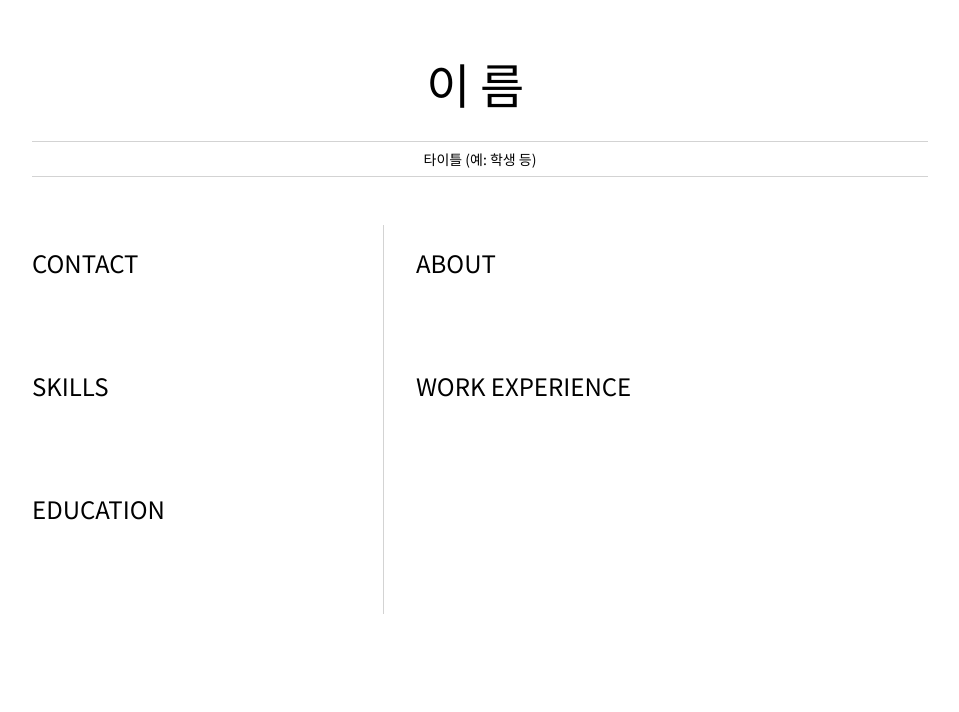
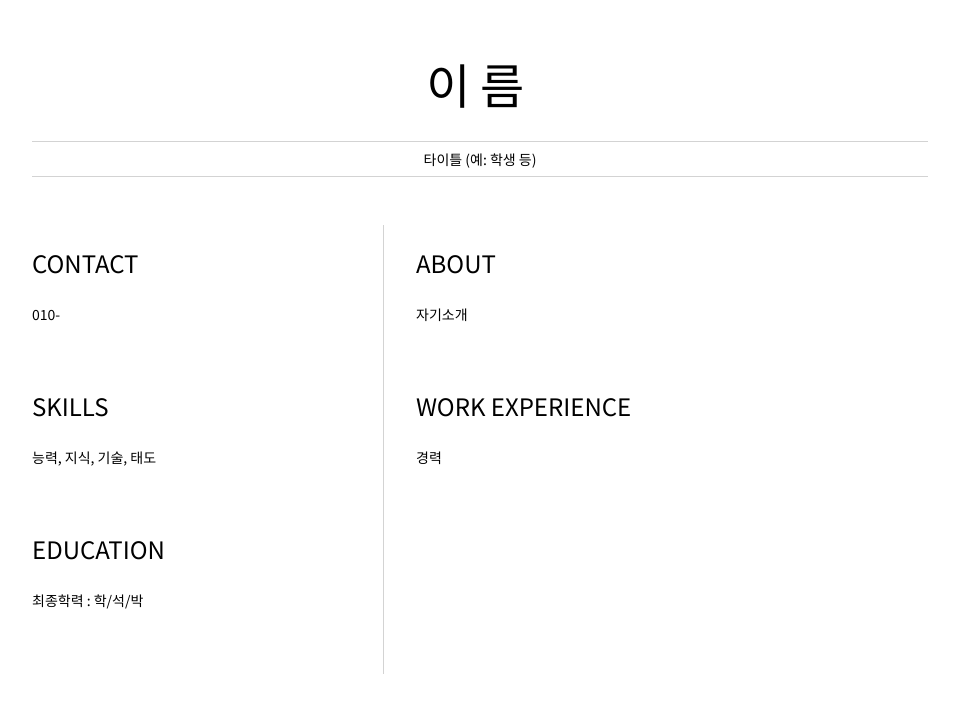
Before and after one commit to selection-hong/resume, a plain HTML site: page index.html in a window 1280 px wide. Shown: the whole page, without its empty margins (160-1119 px from the left). Drawn offline with Linux system fonts and the light colour scheme.

Commit message:
항목 요약

```diff
--- a/index.html
+++ b/index.html
@@ -18,24 +18,29 @@
           <section>
             <h2>CONTACT</h2>
             <!-- 연락처 정보 -->
+             010-
           </section>
           <section>
             <h2>SKILLS</h2>
             <!-- 자신이 잘할 수 있는 기술 -->
+             능력, 지식, 기술, 태도
            </section>
            <section>
             <h2>EDUCATION</h2>
             <!-- 학력 -->
+            최종학력 : 학/석/박
           </section>
         </article>
         <article id="mainRight">
           <section>
            <h2>ABOUT</h2>
            <!-- 자기 소개 -->
+            자기소개
           </section>
           <section>
             <h2>WORK EXPERIENCE</h2>
             <!-- 경력 -->
+             경력
           </section>
         </article>
       </main>
```
